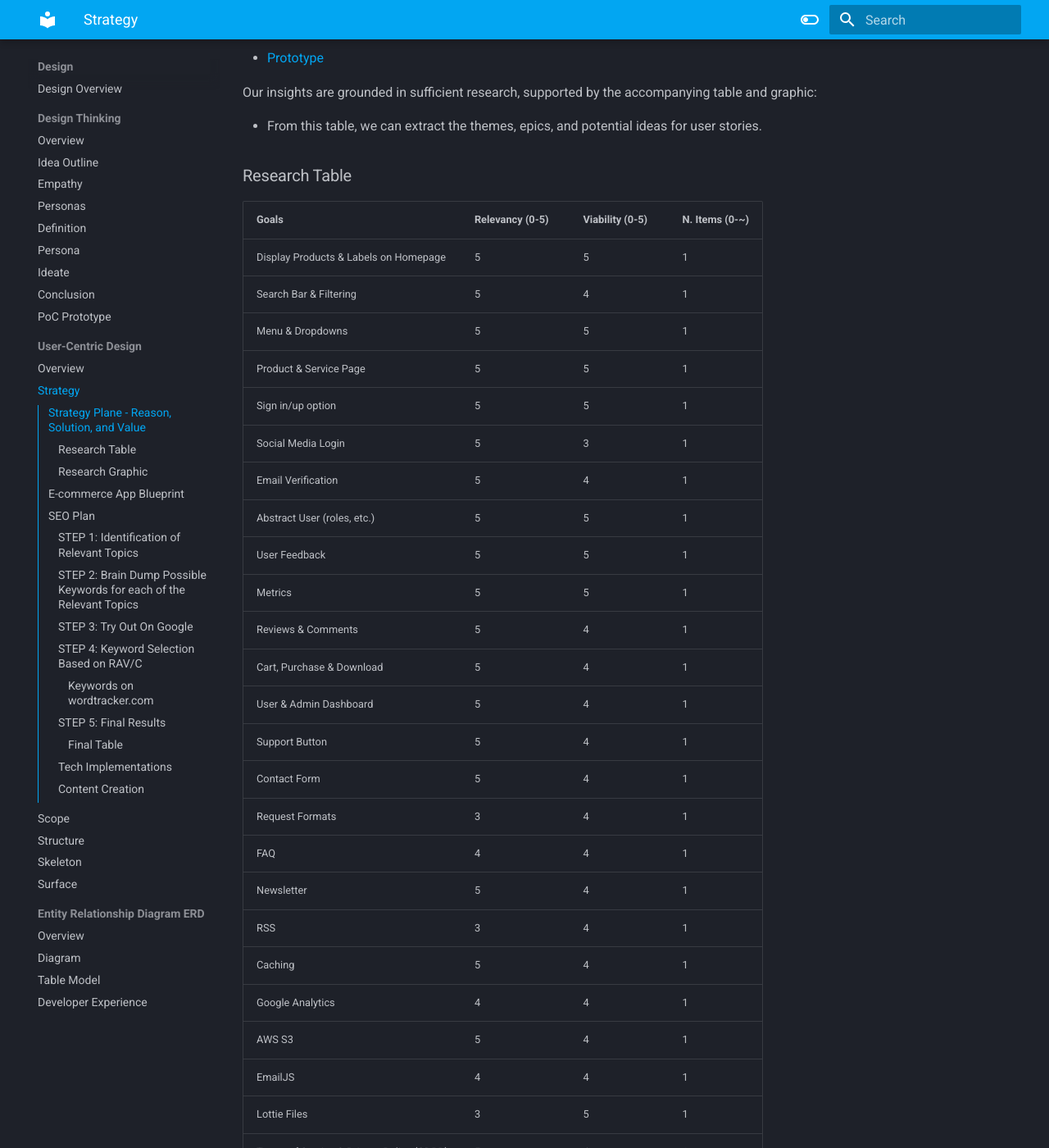
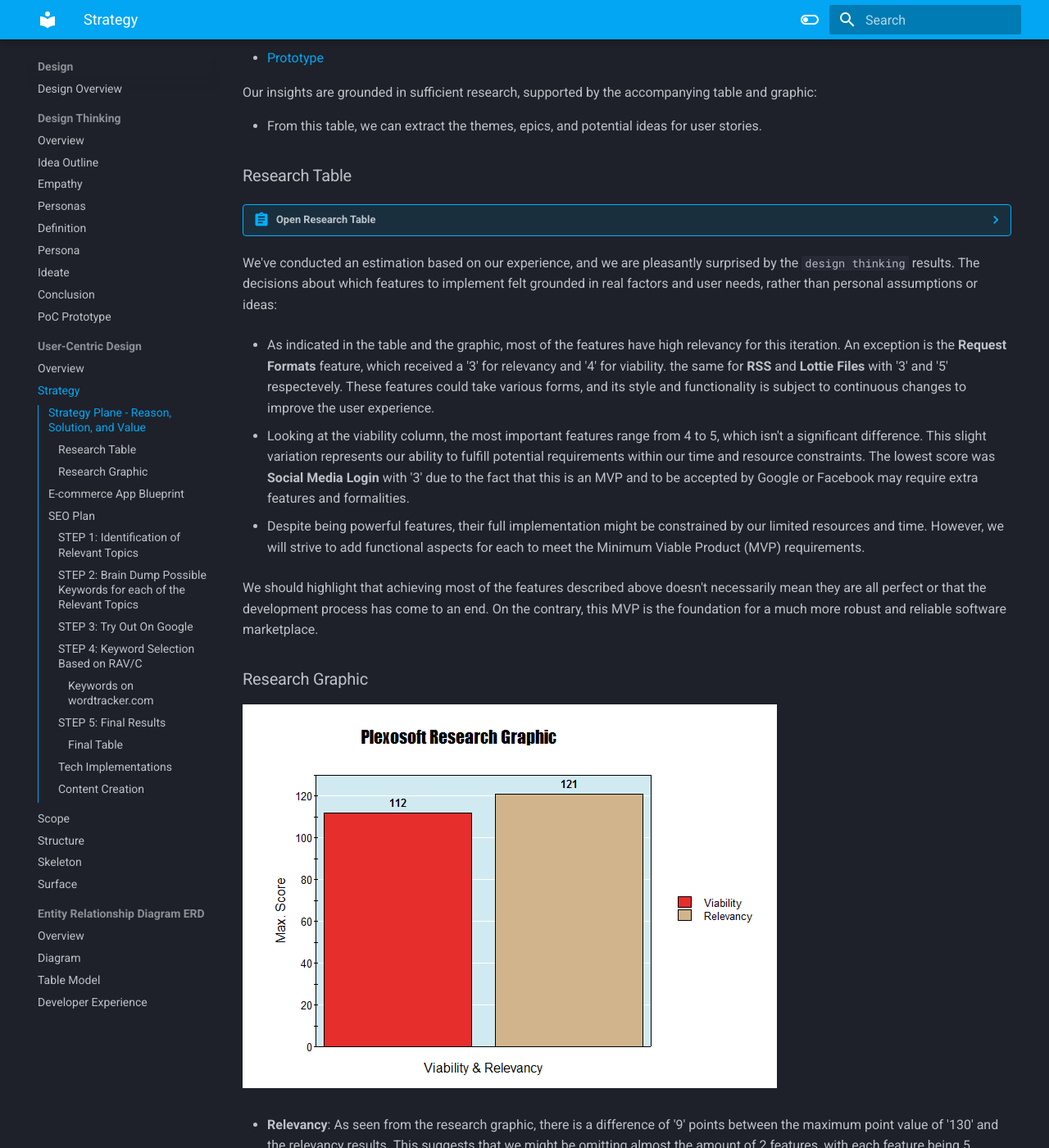
Before and after one commit to Code-Institute-Submissions/py, an MkDocs documentation site: the page built from docs/user-centric/strategy/strategy.md, in a window 1280 px wide and 1400 px high, scrolled down 830 px. Shown: the whole window at 82% size. Built offline with MkDocs 1.6.1 and Material for MkDocs 9.7.7, drawn with Linux system fonts in a browser that asks for light colours; some of the changed text lies outside the part shown.

```diff
--- a/docs/user-centric/strategy/strategy.md
+++ b/docs/user-centric/strategy/strategy.md
@@ -48,44 +48,46 @@ Our insights are grounded in sufficient research, supported by the accompanying
 
 ### Research Table
 
-| Goals                                         | Relevancy (0-5) | Viability (0-5) | N. Items (0-~) |
-| --------------------------------------------- | --------------- | --------------- | -------------- |
-| Display Products & Labels on Homepage         | 5               | 5               | 1              |
-| Search Bar & Filtering                        | 5               | 4               | 1              |
-| Menu & Dropdowns                              | 5               | 5               | 1              |
-| Product & Service Page                        | 5               | 5               | 1              |
-| Sign in/up option                             | 5               | 5               | 1              |
-| Social Media Login                            | 5               | 3               | 1              |
-| Email Verification                            | 5               | 4               | 1              |
-| Abstract User (roles, etc.)                   | 5               | 5               | 1              |
-| User Feedback                                 | 5               | 5               | 1              |
-| Metrics                                       | 5               | 5               | 1              |
-| Reviews & Comments                            | 5               | 4               | 1              |
-| Cart, Purchase & Download                     | 5               | 4               | 1              |
-| User & Admin Dashboard                        | 5               | 4               | 1              |
-| Support Button                                | 5               | 4               | 1              |
-| Contact Form                                  | 5               | 4               | 1              |
-| Request Formats                               | 3               | 4               | 1              |
-| FAQ                                           | 4               | 4               | 1              |
-| Newsletter                                    | 5               | 4               | 1              |
-| RSS                                           | 3               | 4               | 1              |
-| Caching                                       | 5               | 4               | 1              |
-| Google Analytics                              | 4               | 4               | 1              |
-| AWS S3                                        | 5               | 4               | 1              |
-| EmailJS                                       | 4               | 4               | 1              |
-| Lottie Files                                  | 3               | 5               | 1              |
-| Terms of Service & Privacy Policy (GDPR)      | 5               | 4               | 1              |
-| Database Model                                | 5               | 5               | 1              |
-| N. Items                                      |                 |                 | 26             |
-| Max. Points                                   |                 |                 | 130            |
-| Results                                       | 121             | 112             |                |
-| Percentage                                    | 93.07% (Strategy) | 86.15% (Scope) |               |
+??? abstract "Open Research Table"
+
+    | Goals                                         | Relevancy (0-5) | Viability (0-5) | N. Items (0-~) |
+    | --------------------------------------------- | --------------- | --------------- | -------------- |
+    | Display Products & Labels on Homepage         | 5               | 5               | 1              |
+    | Search Bar & Filtering                        | 5               | 4               | 1              |
+    | Menu & Dropdowns                              | 5               | 5               | 1              |
+    | Product & Service Page                        | 5               | 5               | 1              |
+    | Sign in/up option                             | 5               | 5               | 1              |
+    | Social Media Login                            | 5               | 3               | 1              |
+    | Email Verification                            | 5               | 4               | 1              |
+    | Abstract User (roles, etc.)                   | 5               | 5               | 1              |
+    | User Feedback                                 | 5               | 5               | 1              |
+    | Metrics                                       | 5               | 5               | 1              |
+    | Reviews & Comments                            | 5               | 4               | 1              |
+    | Cart, Purchase & Download                     | 5               | 4               | 1              |
+    | User & Admin Dashboard                        | 5               | 4               | 1              |
+    | Support Button                                | 5               | 4               | 1              |
+    | Contact Form                                  | 5               | 4               | 1              |
+    | Request Formats                               | 3               | 4               | 1              |
+    | FAQ                                           | 4               | 4               | 1              |
+    | Newsletter                                    | 5               | 4               | 1              |
+    | RSS                                           | 3               | 4               | 1              |
+    | Caching                                       | 5               | 4               | 1              |
+    | Google Analytics                              | 4               | 4               | 1              |
+    | AWS S3                                        | 5               | 4               | 1              |
+    | EmailJS                                       | 4               | 4               | 1              |
+    | Lottie Files                                  | 3               | 5               | 1              |
+    | Terms of Service & Privacy Policy (GDPR)      | 5               | 4               | 1              |
+    | Database Model                                | 5               | 5               | 1              |
+    | N. Items                                      |                 |                 | 26             |
+    | Max. Points                                   |                 |                 | 130            |
+    | Results                                       | 121             | 112             |                |
+    | Percentage                                    | 93.07% (Strategy) | 86.15% (Scope) |               |
 
 We've conducted an estimation based on our experience, and we are pleasantly surprised by the `design thinking` results. The decisions about which features to implement felt grounded in real factors and user needs, rather than personal assumptions or ideas:
 
-- As indicated in the table and the graphic, most of the features have high relevancy for this iteration. An exception is the {==Request Formats==} feature, which received a '3' for relevancy and '4' for viability. the same for {==RSS==} and {==Lottie Files==} with '3' and '5' respectevely. These features could take various forms, and its style and functionality is subject to continuous changes to improve the user experience.
+- As indicated in the table and the graphic, most of the features have high relevancy for this iteration. An exception is the **Request Formats** feature, which received a '3' for relevancy and '4' for viability. the same for **RSS** and **Lottie Files** with '3' and '5' respectevely. These features could take various forms, and its style and functionality is subject to continuous changes to improve the user experience.
 
-- Looking at the viability column, the most important features range from 4 to 5, which isn't a significant difference. This slight variation represents our ability to fulfill potential requirements within our time and resource constraints. The lowest score was {==Social Media Login==} with '3' due to the fact that this is an MVP and to be accepted by Google or Facebook may require extra features and formalities.
+- Looking at the viability column, the most important features range from 4 to 5, which isn't a significant difference. This slight variation represents our ability to fulfill potential requirements within our time and resource constraints. The lowest score was **Social Media Login** with '3' due to the fact that this is an MVP and to be accepted by Google or Facebook may require extra features and formalities.
 
 - Despite being powerful features, their full implementation might be constrained by our limited resources and time. However, we will strive to add functional aspects for each to meet the Minimum Viable Product (MVP) requirements.
 
@@ -103,13 +105,15 @@ We should highlight that achieving most of the features described above doesn't
 
 ## E-commerce App Blueprint
 
-| # | Category                       | Details                                                                                             |
-|---|--------------------------------|-----------------------------------------------------------------------------------------------------|
-| 1 | **Target Audience - Who**      | - Primarily B2C (Business to Consumer) <br> - B2B (Business to Business) - Possible with further expansion and customization |
-| 2 | **Offerings - What**           | - Digital Products <br> - Services                                                                  |
-| 3 | **Payment Methods - How**      | - One-time Payment                                                                                  |
-| 4 | **Key Features & Information Display** | - Refer to the above section for details.                                                        |
-| 5 | **Essential Data Tables**      | - Product <br> - Category <br> - Abstract User <br> - Transaction <br> - Download <br> - Review <br> - Newsletter            |
+??? abstract "Open E-commerce App Blueprint"
+
+    | # | Category                       | Details                                                                                             |
+    |---|--------------------------------|-----------------------------------------------------------------------------------------------------|
+    | 1 | **Target Audience - Who**      | Primarily B2C (Business to Consumer)<br>B2B (Business to Business): possible with further expansion and customization |
+    | 2 | **Offerings - What**           | Digital Products <br> Services                                                                  |
+    | 3 | **Payment Methods - How**      | One-time Payment                                                                                  |
+    | 4 | **Key Features & Information Display** | Refer to the above section for details.                                                        |
+    | 5 | **Essential Data Tables**      | Product<br>Category<br>Abstract User<br>Transaction<br>Download<br>Review<br>Newsletter            |
 
 
 ## SEO Plan
```
Also changed, not shown: docs/user-centric/structure/structure.md (+44 -0 lines).
